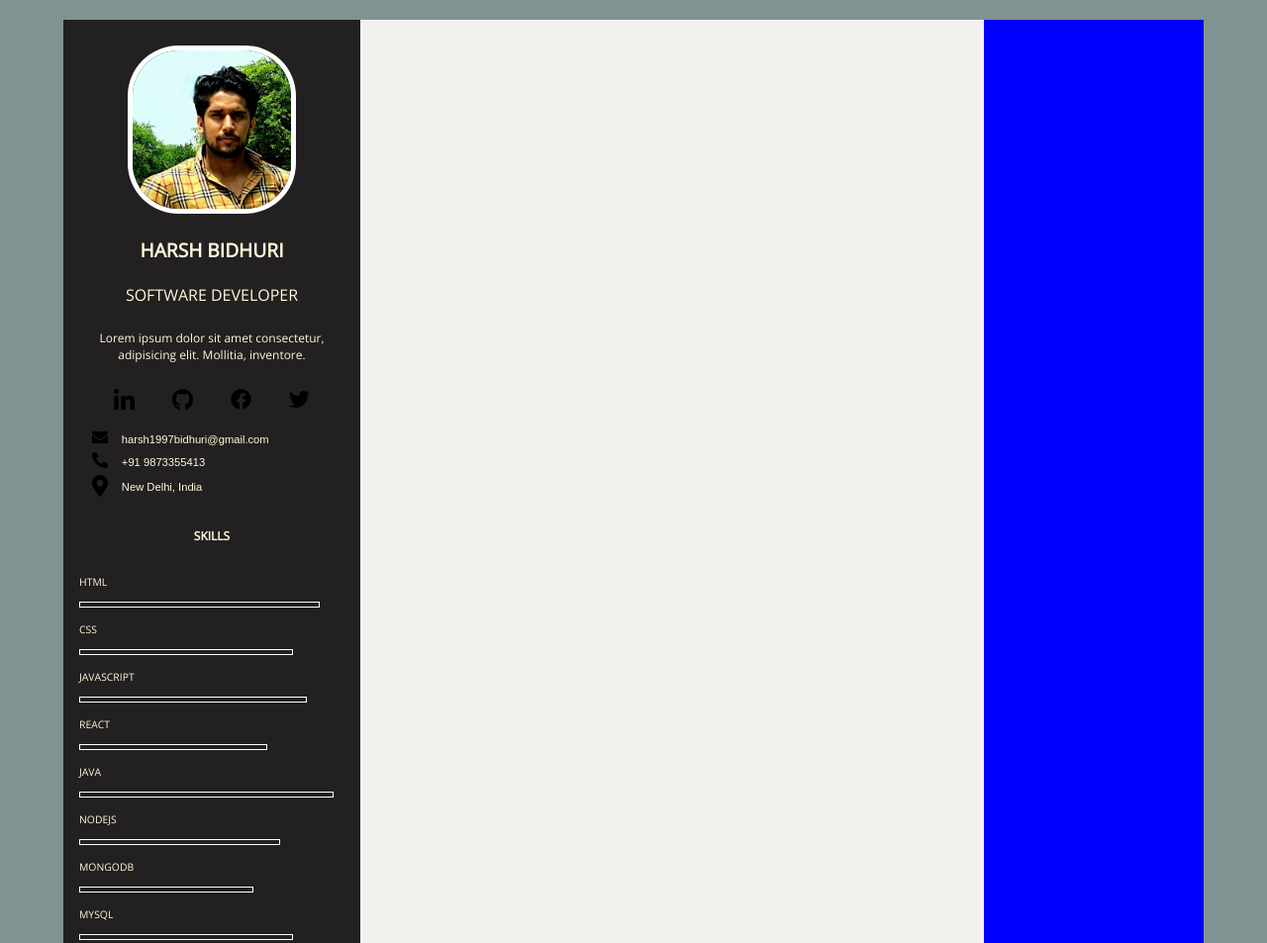
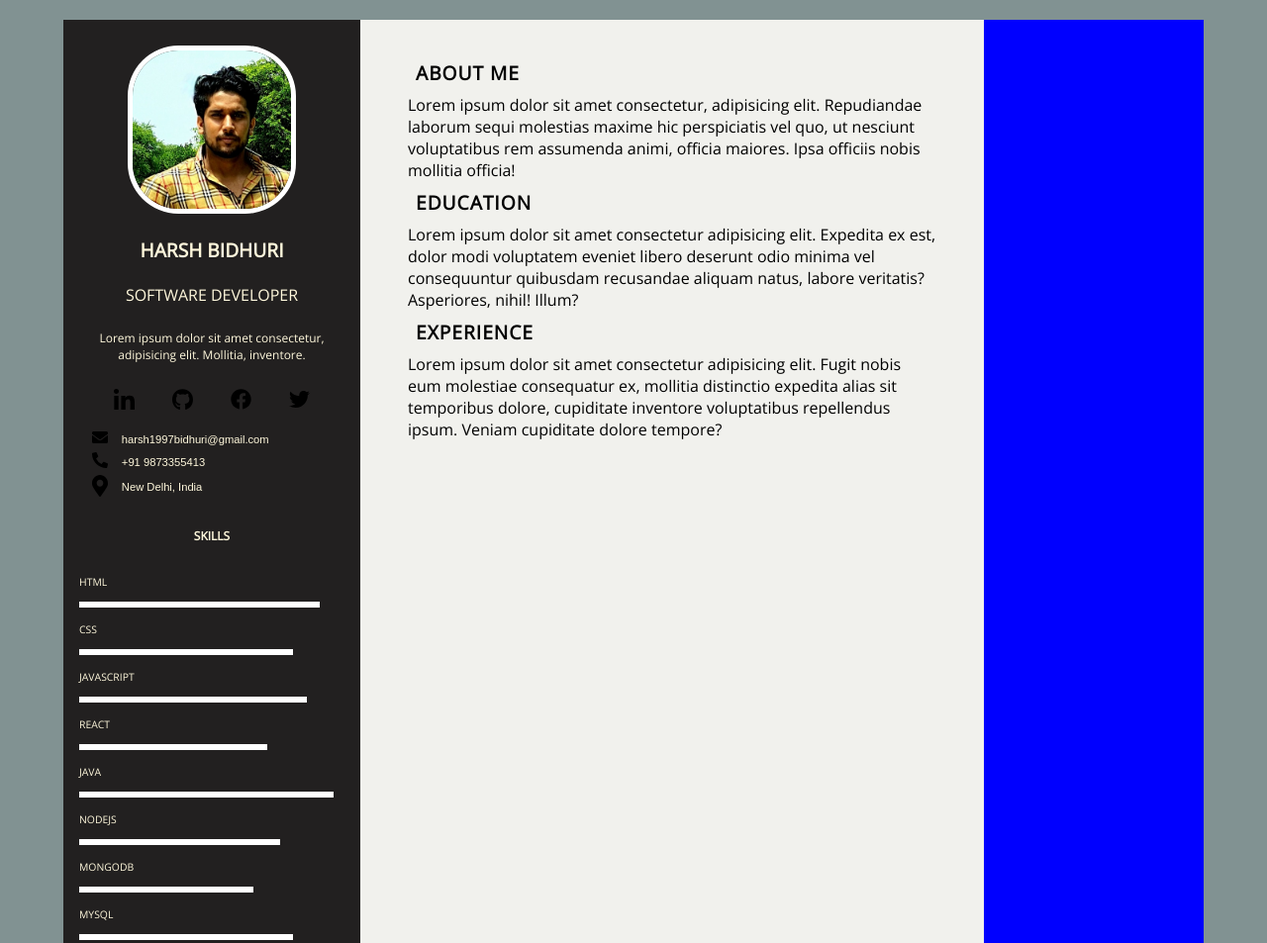
Before and after one commit to harsh97b/Responsive-Resume, a plain HTML site: page index.html in a window 1280 px wide. Shown: the top 953 px of the page at 99% size. Drawn offline with nearby package versions, Linux system fonts and the light colour scheme.

Commit message:
completed upto part 4

```diff
--- a/index.html
+++ b/index.html
@@ -88,9 +88,18 @@
         </section>
         <section class="right-section">
             <div class="right-main-content">
-                <section class="about-section"></section>
-                <section class="education-section"></section>
-                <section class="experience-section"></section>
+                <section class="about sect">
+                    <h2 class="right-title">about me</h2>
+                    <p class="para">Lorem ipsum dolor sit amet consectetur, adipisicing elit. Repudiandae laborum sequi molestias maxime hic perspiciatis vel quo, ut nesciunt voluptatibus rem assumenda animi, officia maiores. Ipsa officiis nobis mollitia officia!</p>
+                </section>
+                <section class="education sect">
+                    <h2 class="right-title">education</h2>
+                    <p class="para">Lorem ipsum dolor sit amet consectetur adipisicing elit. Expedita ex est, dolor modi voluptatem eveniet libero deserunt odio minima vel consequuntur quibusdam recusandae aliquam natus, labore veritatis? Asperiores, nihil! Illum?</p>
+                </section>
+                <section class="experience sect">
+                    <h2 class="right-title">experience</h2>
+                    <p class="para">Lorem ipsum dolor sit amet consectetur adipisicing elit. Fugit nobis eum molestiae consequatur ex, mollitia distinctio expedita alias sit temporibus dolore, cupiditate inventore voluptatibus repellendus ipsum. Veniam cupiditate dolore tempore?</p>
+                </section>
             </div>
         </section>
     </main>
--- a/style.css
+++ b/style.css
@@ -102,6 +102,7 @@ body{
     padding-bottom: 0.5rem;
 }
 .progress-bar{
+    background-color: white;
     border: 1px white solid;
     height: 4px;
     margin: 3px 0px;
@@ -115,3 +116,10 @@ body{
 .right-main-content{
     padding: 2rem 3rem;
 }
+.right-title{
+    text-transform: uppercase;
+    font-size: 1.2rem;
+    font-weight: 700;
+    padding: 0.5rem;
+    letter-spacing: 1px;
+}
```
